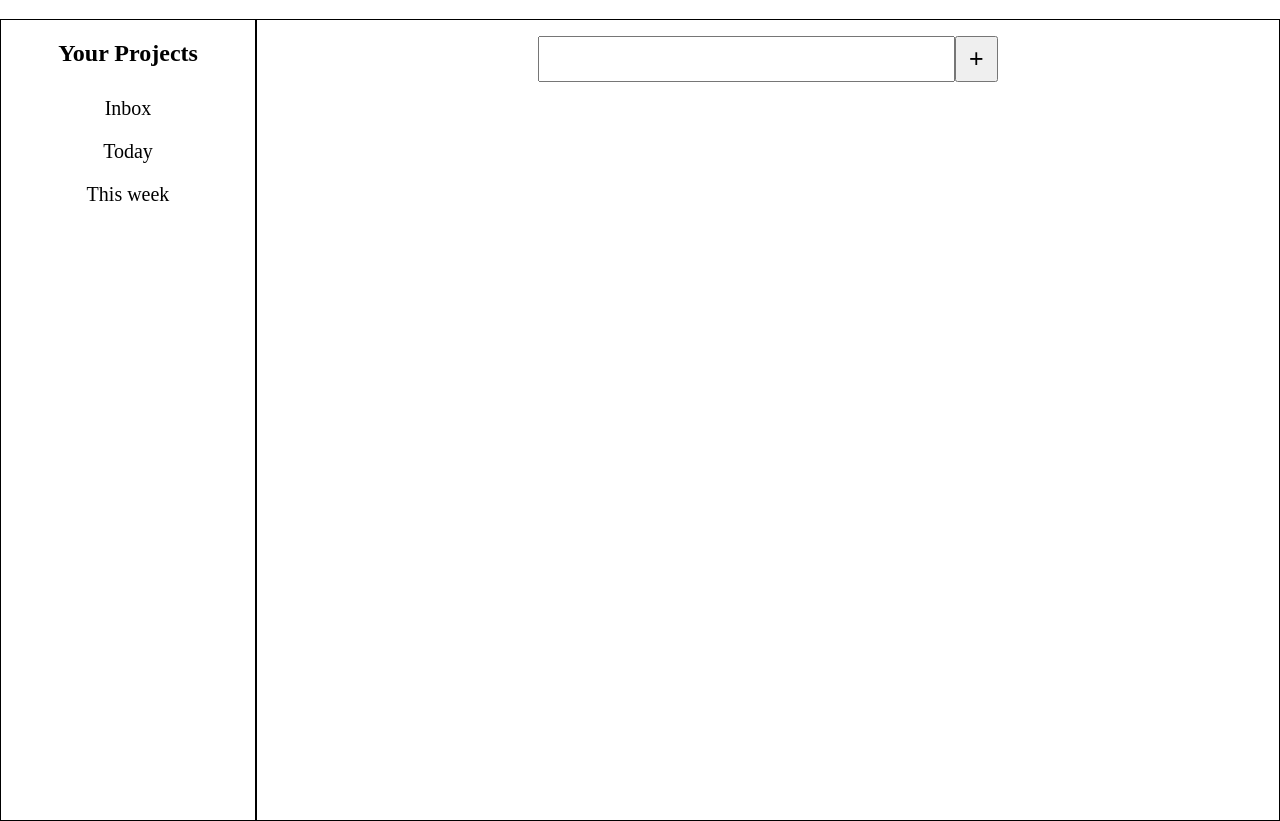
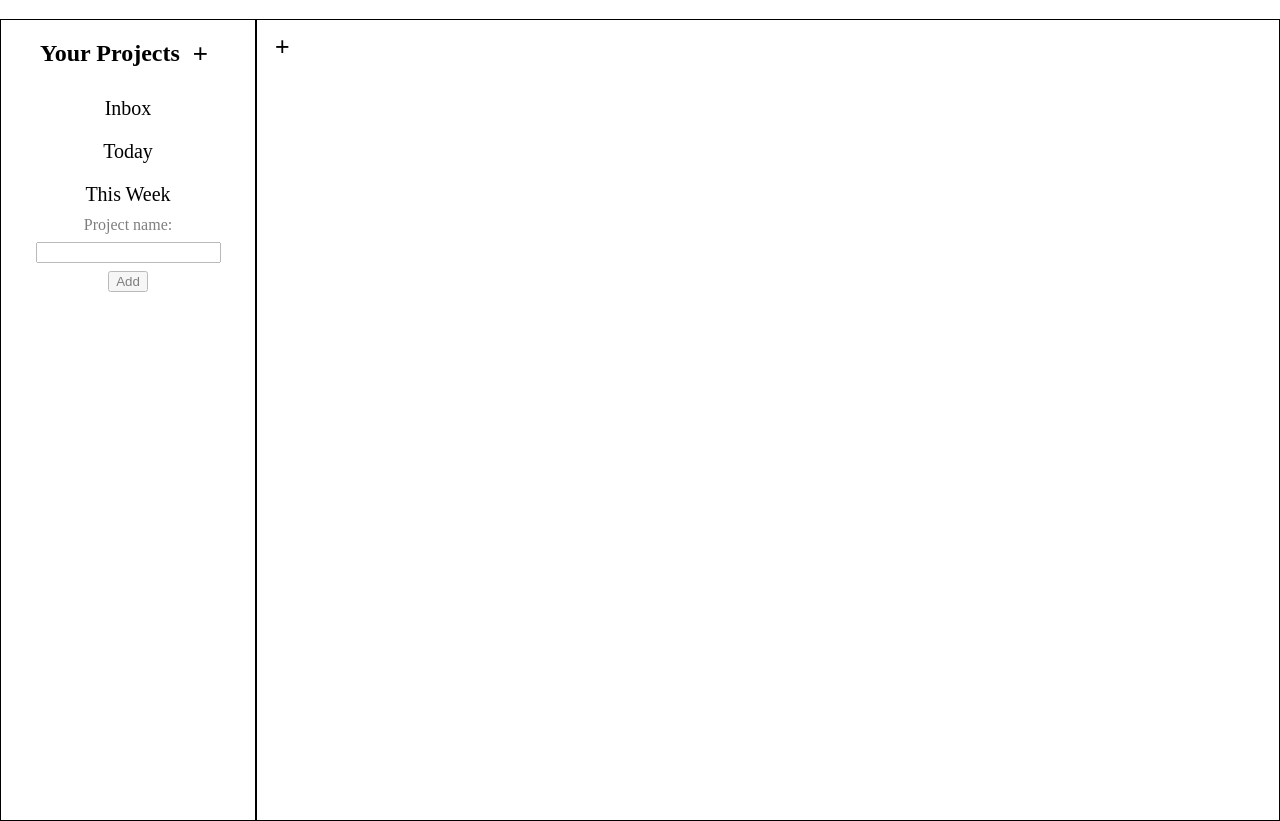
Before and after one commit to eslang50/Todo-List, a website built with webpack: page dist/index.html in a window 1280 px wide. Shown: the part 61-882 px from the top of the page. Built offline with nearby package versions, Linux system fonts and the light colour scheme.

Commit message:
added projects on sidebar

```diff
--- a/src/display.js
+++ b/src/display.js
@@ -2,6 +2,8 @@
 import Project from './project';
 import Task from './task';
 import Todo from './todos';
+
+const todos = new Todo();
 
 export function display() {
 
@@ -12,7 +14,7 @@
   const projects = document.getElementById('projects');
   projects.classList.add('project-list');
 
-  const todos = new Todo();
+
   const projectArray = todos.getProjects();
 
   projectArray.forEach((p) => {
@@ -25,3 +27,65 @@
 
 
 }
+
+export function addProjectForm() {
+
+  const addProjectButton = document.getElementById('add-project-button');
+  const layout = document.getElementById('layout')
+  const addProjects = document.getElementById('add-project');
+
+  addProjectButton.addEventListener('click', function(){
+    const newProjectForm = document.getElementById('project-form')
+    newProjectForm.style.opacity = 1;
+  })
+
+
+}
+
+export function submitProjectForm() {
+  const form = document.querySelector('form');
+  const projectName = document.getElementById('name').value;
+  const newProject = new Project(projectName);
+
+  todos.addProject(newProject);
+
+  // find a way to add input value to project array -- maybe try input instead of button
+
+  form.reset();
+  return false;
+}
+
+export function displayInbox() {
+  const allTasks = document.createElement('div');
+  const tasks = todos.getProjects()[0].getTasks();
+  console.table(tasks);
+}
+
+export function displayToday() {
+  const tasksToday = document.createElement('div');
+  const tasks = todos.getProjects()[1].getTasks();
+  console.log(tasks);
+}
+
+export function displayWeek() {
+  const tasksWeek = document.createElement('div');
+  const tasks = todos.getProjects()[2].getTasks();
+
+}
+
+export function displayProject() {
+  const projects = document.querySelectorAll('.project')
+  const mainContent = document.querySelector('.main-content')
+  const dummy = document.createElement('div');
+  mainContent.appendChild(dummy);
+  for(let project of projects) {
+    project.addEventListener('click', function(){
+      mainContent.removeChild(mainContent.lastChild);
+      const projectHeader = document.createElement('h1');
+      projectHeader.classList.add('project-header')
+      projectHeader.innerHTML = project.textContent;
+      mainContent.appendChild(projectHeader);
+    })
+  }
+
+}
--- a/src/index.js
+++ b/src/index.js
@@ -1,3 +1,11 @@
-import { display, displayProjects } from "./display";
+import { display, displayProjects, addProjectForm, submitProjectForm, displayInbox, displayToday, displayWeek, displayProject } from "./display";
 
 displayProjects();
+addProjectForm();
+submitProjectForm();
+
+
+displayInbox();
+displayToday();
+displayWeek();
+displayProject();
--- a/src/styles.css
+++ b/src/styles.css
@@ -1,6 +1,8 @@
 body {
   margin: 0;
   padding: 0;
+  position: relative;
+  z-index: 0;
 }
 
 
@@ -10,22 +12,41 @@
   grid-column: 2 / 4;
 }
 
-h2 {
+.add-project {
   display: flex;
   justify-content: center;
+  align-items: center;
+  gap: 5px;
+}
+
+#add-project-button {
+  background: none;
+  border: none;
+  font-size: 26px;
+  height: fit-content;
+  padding: 2px 8px;
+  cursor: pointer;
+}
+
+#add-project-button:hover {
+  background-color: lightgray;
+  opacity: 0.8;
+  border-radius: 4px;
+
 }
 
 .sidebar {
   grid-column: 1 / 2;
   border: 1px black solid;
-  height: 800px;
 }
 
 .main-content {
   border: 1px black solid;
+  height: 100vh;
+  position: relative;
 }
 
-.layout {
+#layout {
   display: grid;
   grid-template-columns: 1fr 4fr;
 }
@@ -44,7 +65,12 @@
 
 #add-task {
   font-size: 25px;
-  padding: 6px 12px;
+  background: none;
+  border: none;
+  padding: 2px 8px;
+  cursor: pointer;
+  margin-top: 10px;
+  margin-left: 10px;
 }
 
 .project-list {
@@ -56,4 +82,44 @@
 .project {
   padding: 10px 0;
   font-size: 20px;
+  cursor: pointer;
 }
+
+.project-header {
+  display: flex;
+  justify-content: center;
+}
+
+.new-project-form {
+  position: absolute;
+  left: 0;
+  right: 0;
+  margin: 0 auto;
+  margin-top: 10%;
+  width: 400px;
+  height: 600px;
+  background-color: white;
+  border-radius: 5px;
+  z-index: 10;
+}
+
+#project-form {
+  opacity: 0.5;
+  display: flex;
+  justify-content: center;
+
+}
+
+
+.name-input {
+  display: flex;
+  justify-content: center;
+  flex-direction: column;
+  align-items: center;
+  gap: 8px;
+  width: 60%;
+}
+
+.name-input > label {
+  text-align: center;
+}
--- a/src/todos.js
+++ b/src/todos.js
@@ -8,7 +8,7 @@
     this.projects = [];
     this.projects.push(new Project('Inbox'));
     this.projects.push(new Project('Today'));
-    this.projects.push(new Project('This week'));
+    this.projects.push(new Project('This Week'));
   }
 
   setProjects(projects) {
```
Also changed, not shown: dist/index.html, dist/main.js.
